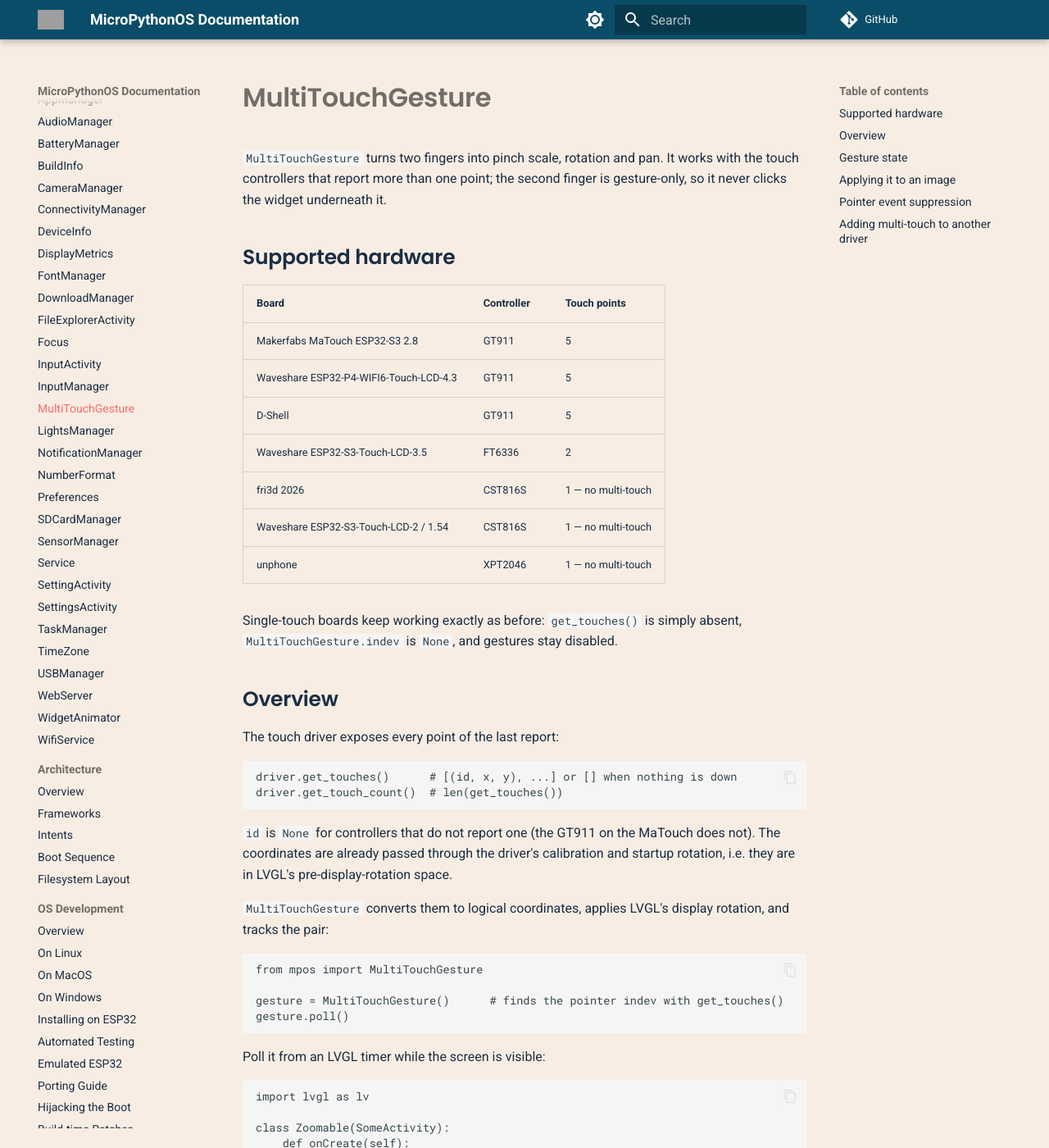
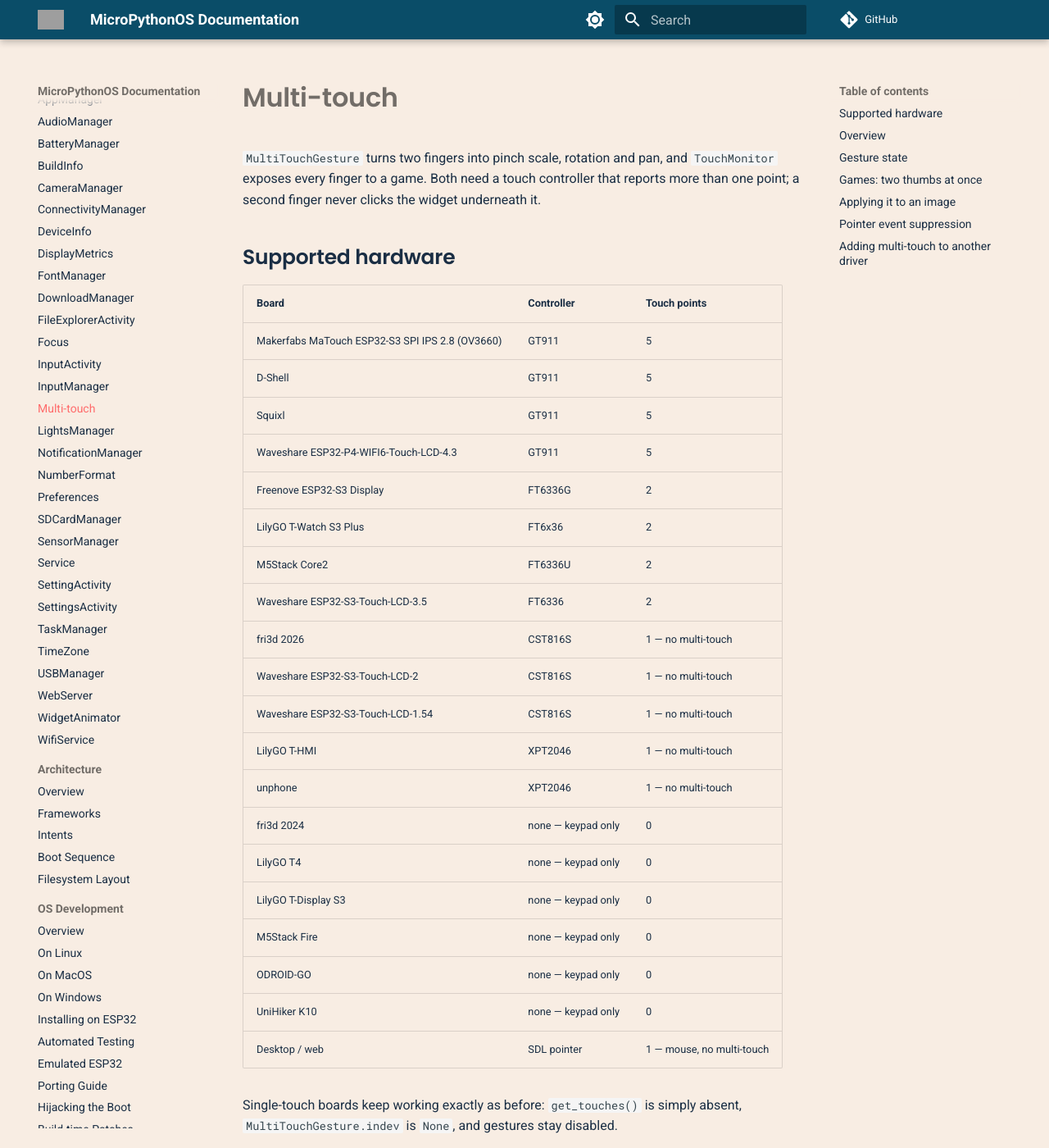
Before and after one commit to MicroPythonOS/docs, an MkDocs documentation site: the page built from docs/frameworks/multitouch.md, in a window 1280 px wide and 1400 px high. Shown: the whole window at 82% size. Built offline with MkDocs 1.6.1 and Material for MkDocs 9.7.7, drawn with Linux system fonts in a browser that asks for light colours; comment, search, counter and statistics services are not loaded; some of the changed text lies outside the part shown; grey boxes are pictures that could not be loaded.

Commit message:
frameworks: complete the multi-touch board table
List every board in internal_filesystem/lib/mpos/board, including fri3d 2024 and the other keypad-only boards, and say which controller each one uses. Document TouchMonitor and the per-finger TouchFingers/ThumbZones path for games, and that the driver id is a stable slot number.

````diff
--- a/docs/frameworks/multitouch.md
+++ b/docs/frameworks/multitouch.md
@@ -1,20 +1,34 @@
-# MultiTouchGesture
+# Multi-touch
 
-`MultiTouchGesture` turns two fingers into pinch scale, rotation and pan. It
-works with the touch controllers that report more than one point; the second
-finger is gesture-only, so it never clicks the widget underneath it.
+`MultiTouchGesture` turns two fingers into pinch scale, rotation and pan, and
+`TouchMonitor` exposes every finger to a game. Both need a touch controller that
+reports more than one point; a second finger never clicks the widget underneath
+it.
 
 ## Supported hardware
 
 | Board | Controller | Touch points |
 |---|---|---|
-| Makerfabs MaTouch ESP32-S3 2.8 | GT911 | 5 |
+| Makerfabs MaTouch ESP32-S3 SPI IPS 2.8 (OV3660) | GT911 | 5 |
+| D-Shell | GT911 | 5 |
+| Squixl | GT911 | 5 |
 | Waveshare ESP32-P4-WIFI6-Touch-LCD-4.3 | GT911 | 5 |
-| D-Shell | GT911 | 5 |
+| Freenove ESP32-S3 Display | FT6336G | 2 |
+| LilyGO T-Watch S3 Plus | FT6x36 | 2 |
+| M5Stack Core2 | FT6336U | 2 |
 | Waveshare ESP32-S3-Touch-LCD-3.5 | FT6336 | 2 |
 | fri3d 2026 | CST816S | 1 — no multi-touch |
-| Waveshare ESP32-S3-Touch-LCD-2 / 1.54 | CST816S | 1 — no multi-touch |
+| Waveshare ESP32-S3-Touch-LCD-2 | CST816S | 1 — no multi-touch |
+| Waveshare ESP32-S3-Touch-LCD-1.54 | CST816S | 1 — no multi-touch |
+| LilyGO T-HMI | XPT2046 | 1 — no multi-touch |
 | unphone | XPT2046 | 1 — no multi-touch |
+| fri3d 2024 | none — keypad only | 0 |
+| LilyGO T4 | none — keypad only | 0 |
+| LilyGO T-Display S3 | none — keypad only | 0 |
+| M5Stack Fire | none — keypad only | 0 |
+| ODROID-GO | none — keypad only | 0 |
+| UniHiker K10 | none — keypad only | 0 |
+| Desktop / web | SDL pointer | 1 — mouse, no multi-touch |
 
 Single-touch boards keep working exactly as before: `get_touches()` is simply
 absent, `MultiTouchGesture.indev` is `None`, and gestures stay disabled.
@@ -28,9 +42,12 @@ driver.get_touches()      # [(id, x, y), ...] or [] when nothing is down
 driver.get_touch_count()  # len(get_touches())
 ```
 
-`id` is `None` for controllers that do not report one (the GT911 on the MaTouch
-does not). The coordinates are already passed through the driver's calibration
-and startup rotation, i.e. they are in LVGL's pre-display-rotation space.
+`id` is the driver's slot number (the GT911 and FT6x36 record index), not a
+hardware id: it stays with a finger while it is down, and a driver must not
+renumber the records after dropping empty slots. Drivers that report no id
+return `None`. The coordinates are already passed through the driver's
+calibration and startup rotation, i.e. they are in LVGL's pre-display-rotation
+space.
 
 `MultiTouchGesture` converts them to logical coordinates, applies LVGL's display
 rotation, and tracks the pair:
@@ -91,6 +108,34 @@ fingers spread, which keeps jitter from starting a gesture. Point order is kept
 stable by matching ids when a driver provides them and by nearest previous point
 otherwise, so the scale does not jump when a controller reorders slots.
 
+## Games: two thumbs at once
+
+A native game cannot use LVGL's pointer events for two fingers: the pointer
+device is single-point, and while 2+ fingers are down the driver reports the
+panel as released. `TouchMonitor` reads the driver itself and feeds both views
+from one sample, so a game does not poll the panel twice:
+
+```python
+from mpos import TouchMonitor
+
+monitor = TouchMonitor()
+events = monitor.poll()   # TouchFingers events for this frame
+monitor.gesture            # the same sample, as MultiTouchGesture state
+```
+
+`NativeActivity` owns one when the activity sets `touch_fingers = True`. Its
+frame loop calls `poll()` and delivers every finger to
+`on_touch_finger(finger, event_code, x, y)` with LVGL's `EVENT_PRESSED`,
+`EVENT_PRESSING` and `EVENT_RELEASED`; `on_pointer()` is not called on such a
+panel, so do not handle both. An activity without a frame loop (Image View)
+polls `MultiTouchGesture` or `TouchMonitor` from an LVGL timer instead.
+
+`ThumbZones` builds the handheld layout on top of those finger ids: a joystick
+anchored under the left thumb and menu/use/fire bands under the right. Each
+finger keeps its own state and only one finger can own a zone, so a second thumb
+in the same band is ignored and lifting the first cannot release the other's
+key.
+
 ## Applying it to an image
 
 `lv.image` can scale, rotate and pan inside a fixed viewport:
--- a/mkdocs.yml
+++ b/mkdocs.yml
@@ -73,7 +73,7 @@ nav:
       - Focus: frameworks/focus.md
       - InputActivity: frameworks/input-activity.md
       - InputManager: frameworks/input-manager.md
-      - MultiTouchGesture: frameworks/multitouch.md
+      - Multi-touch: frameworks/multitouch.md
       - LightsManager: frameworks/lights-manager.md
       - NotificationManager: frameworks/notification-manager.md
       - NumberFormat: frameworks/number-format.md
````
